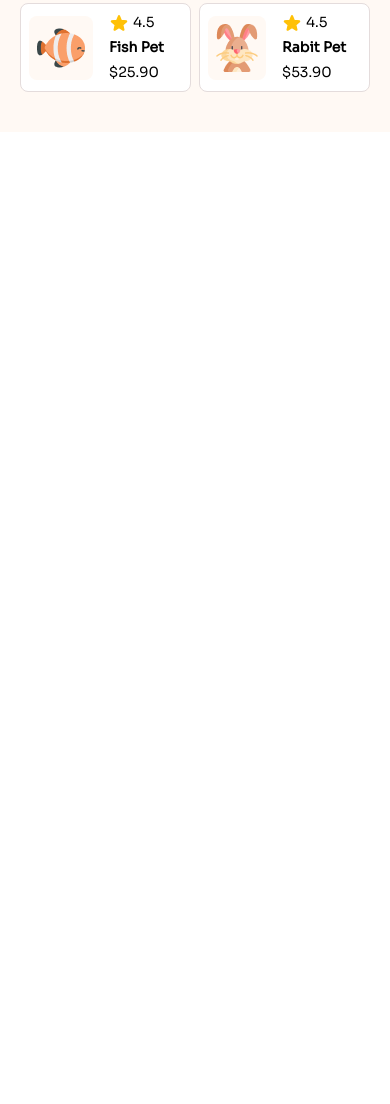
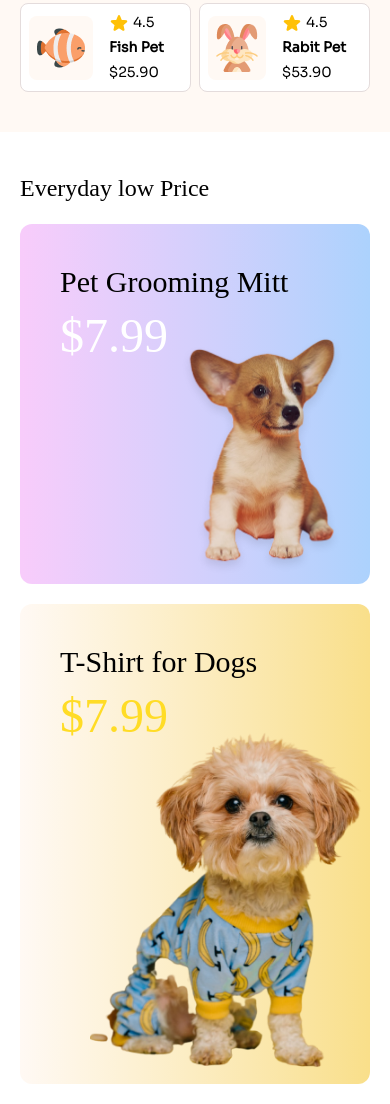
Before and after one commit to iamabdullahalsifat/Pet-Buddy, a plain HTML site: page PetBuddy/index.html in a window 390 px wide. Shown: the part 2239-3343 px from the top of the page. Before the commit the page ends 2371 px from the top, so only its background shows below. Drawn offline with Linux system fonts and the light colour scheme; a web font is replaced by a local one.

Commit message:
Low Price Added

```diff
--- a/PetBuddy/index.html
+++ b/PetBuddy/index.html
@@ -316,6 +316,28 @@
         </div>
       </div>
     </section>
+    <!-- Low Price -->
+    <section class="max-w-7xl mx-auto px-5 mt-10 mb-5">
+      <h2 class="text-2xl adlam mb-5">Everyday low Price</h2>
+      <div class="flex flex-col lg:flex-row gap-5">
+        <!-- Card 1 -->
+        <div class="bg-linear-to-r from-[#F8CCFB] to-[#ACD2FD] rounded-xl lg:w-[60%]">
+          <div class="h-[360px] 450d:h-[400px] 500d:h-[430px] 550d:h-[480px] low_price_bg_1 pl-10 sm:pl-20 flex flex-col sm:justify-center gap-3">
+            <p class="text-lg hidden sm:block">Under Price</p>
+            <h2 class="text-3xl adlam">Pet Grooming Mitt</h2>
+            <p class="text-white text-xl adlam hidden sm:block">(Easy Hair Removal)</p>
+            <h2 class="text-5xl adlam text-white sm:text-black">$7.99</h2>
+          </div>
+        </div>
+        <!-- Card 2 -->
+        <div class="bg-linear-to-r from-[#FFF9F4] to-[#F9DF8A] rounded-xl lg:w-[40%]">
+          <div class="low_price_bg h-[480px] pt-[40px] 500d:pt-14 pl-10">
+            <h2 class="text-3xl adlam mb-3">T-Shirt for Dogs</h2>
+            <h2 class="text-5xl adlam text-[#FFDC26]">$7.99</h2>
+          </div>
+        </div>
+      </div>
+    </section>
   </main>
 </body>
 </html>
--- a/PetBuddy/style/style.css
+++ b/PetBuddy/style/style.css
@@ -11,6 +11,7 @@
   --breakpoint-850d: 850px;
   --breakpoint-800d: 800px;
   --breakpoint-500d: 500px;
+  --breakpoint-550d: 550px;
   --breakpoint-450d: 450px;
   --breakpoint-410d: 410px;
   --breakpoint-360d: 360px;
@@ -28,6 +29,16 @@
   background-repeat: no-repeat;
   background-position: right bottom;
   background-size: 50%;
+}
+.low_price_bg{
+  background-image: url(../images/cute-pet-mid.png);
+  background-repeat: no-repeat;
+  background-position: right bottom;
+}
+.low_price_bg_1{
+  background-image: url(../images/cute-dog-mid.png);
+  background-repeat: no-repeat;
+  background-position: right top;
 }
 @media screen and (max-width: 900px){
   header{
@@ -68,6 +79,11 @@
   #trending_last_card{
     display: none;
   }
+  .low_price_bg_1{
+    background-size: 60%;
+    background-position: right bottom;
+    padding-top: 40px;
+  }
 }
 @media screen and (max-width: 550px){
   .trending-bg{
@@ -78,4 +94,7 @@
   .trending-bg{
     background-size: 45%;
   }
+  .low_price_bg{
+    background-size: 80%;
+  }
 }
```
Also changed, not shown: PetBuddy/style/output.css.
